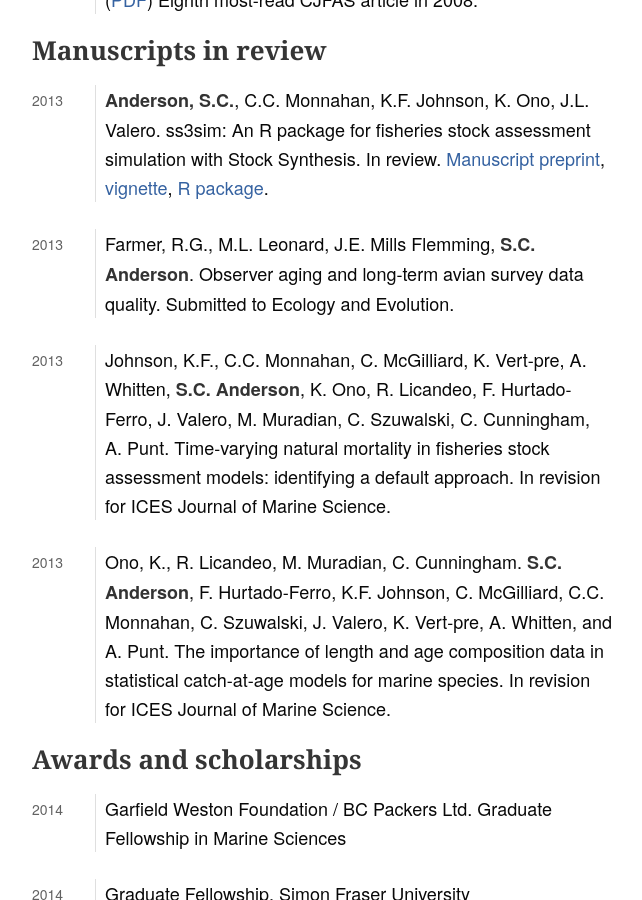
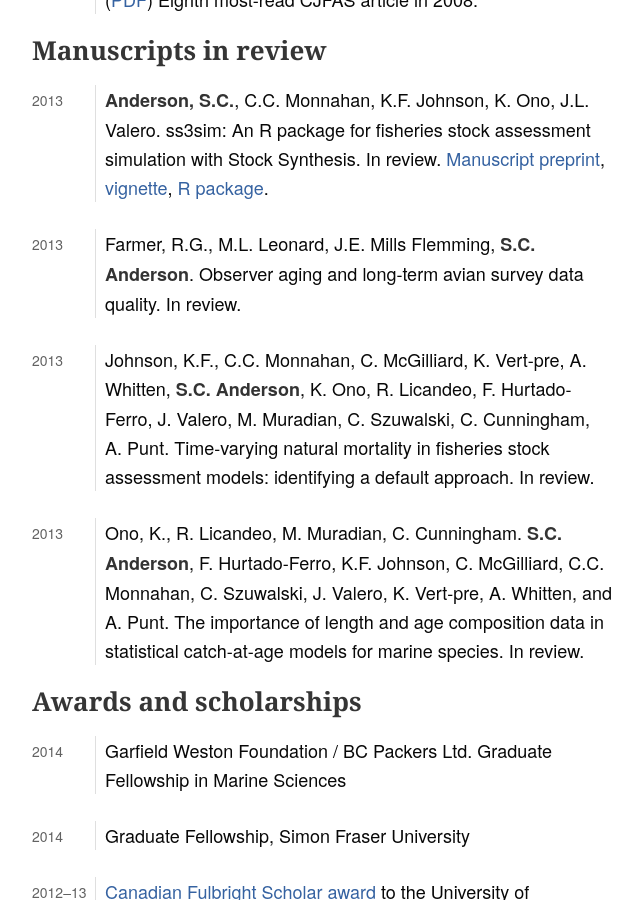
Before and after one commit to seananderson/seananderson.ca, a Jekyll site: the page built from cv.html, in a window 1280 px wide and 900 px high, scrolled down 3030 px. Shown: the whole window, without its empty margins (318-960 px from the left). Built offline with Jekyll 4.4.1, drawn with Linux system fonts in a browser that asks for light colours; Markdown is read by kramdown in place of the engine named in the settings; comment, search, counter and statistics services are not loaded.

Commit message:
Update CV

```diff
--- a/cv.html
+++ b/cv.html
@@ -79,13 +79,13 @@ title: seananderson.ca
 <dd><p><strong>Anderson, S.C.</strong>, C.C. Monnahan, K.F. Johnson, K. Ono, J.L. Valero. ss3sim: An R package for fisheries stock assessment simulation with Stock Synthesis. In review. <a href="https://dl.dropboxusercontent.com/u/254940/ss3sim-ms.pdf">Manuscript preprint</a>, <a href="https://dl.dropboxusercontent.com/u/254940/ss3sim-vignette.pdf">vignette</a>, <a href="https://github.com/seananderson/ss3sim">R package</a>.</p>
 </dd>
 <dt>2013</dt>
-<dd><p>Farmer, R.G., M.L. Leonard, J.E. Mills Flemming, <strong>S.C. Anderson</strong>. Observer aging and long-term avian survey data quality. Submitted to Ecology and Evolution.</p>
+<dd><p>Farmer, R.G., M.L. Leonard, J.E. Mills Flemming, <strong>S.C. Anderson</strong>. Observer aging and long-term avian survey data quality. In review.</p>
 </dd>
 <dt>2013</dt>
-<dd><p>Johnson, K.F., C.C. Monnahan, C. McGilliard, K. Vert-pre, A. Whitten, <strong>S.C. Anderson</strong>, K. Ono, R. Licandeo, F. Hurtado-Ferro, J. Valero, M. Muradian, C. Szuwalski, C. Cunningham, A. Punt. Time-varying natural mortality in fisheries stock assessment models: identifying a default approach. In revision for ICES Journal of Marine Science.</p>
+<dd><p>Johnson, K.F., C.C. Monnahan, C. McGilliard, K. Vert-pre, A. Whitten, <strong>S.C. Anderson</strong>, K. Ono, R. Licandeo, F. Hurtado-Ferro, J. Valero, M. Muradian, C. Szuwalski, C. Cunningham, A. Punt. Time-varying natural mortality in fisheries stock assessment models: identifying a default approach. In review.</p>
 </dd>
 <dt>2013</dt>
-<dd><p>Ono, K., R. Licandeo, M. Muradian, C. Cunningham. <strong>S.C. Anderson</strong>, F. Hurtado-Ferro, K.F. Johnson, C. McGilliard, C.C. Monnahan, C. Szuwalski, J. Valero, K. Vert-pre, A. Whitten, and A. Punt. The importance of length and age composition data in statistical catch-at-age models for marine species. In revision for ICES Journal of Marine Science.</p>
+<dd><p>Ono, K., R. Licandeo, M. Muradian, C. Cunningham. <strong>S.C. Anderson</strong>, F. Hurtado-Ferro, K.F. Johnson, C. McGilliard, C.C. Monnahan, C. Szuwalski, J. Valero, K. Vert-pre, A. Whitten, and A. Punt. The importance of length and age composition data in statistical catch-at-age models for marine species. In review.</p>
 </dd>
 </dl>
 <h1 id="awards-and-scholarships">Awards and scholarships</h1>
```
Also changed, not shown: AndersonCV.txt (+3 -6 lines), cv-pandoc.md (+3 -3 lines), 1 other file.
